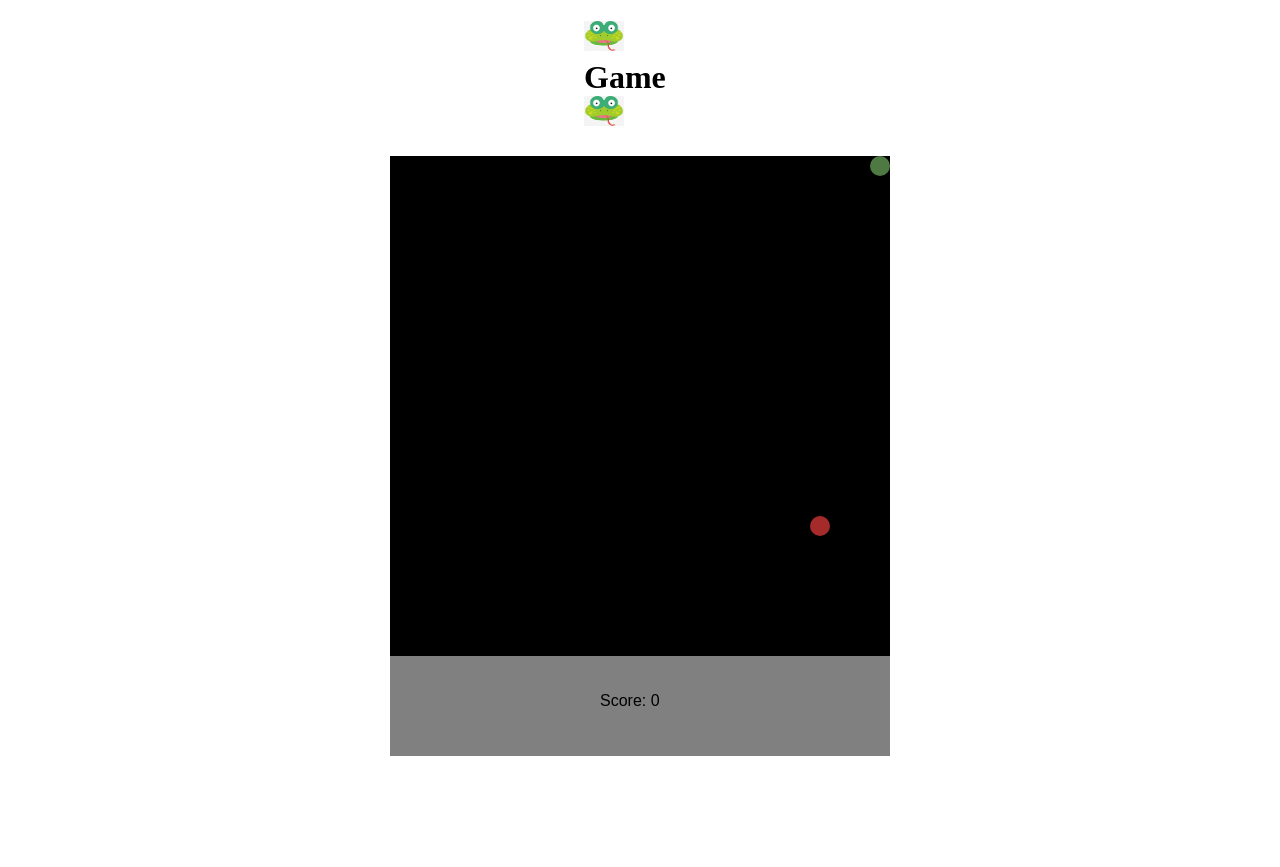
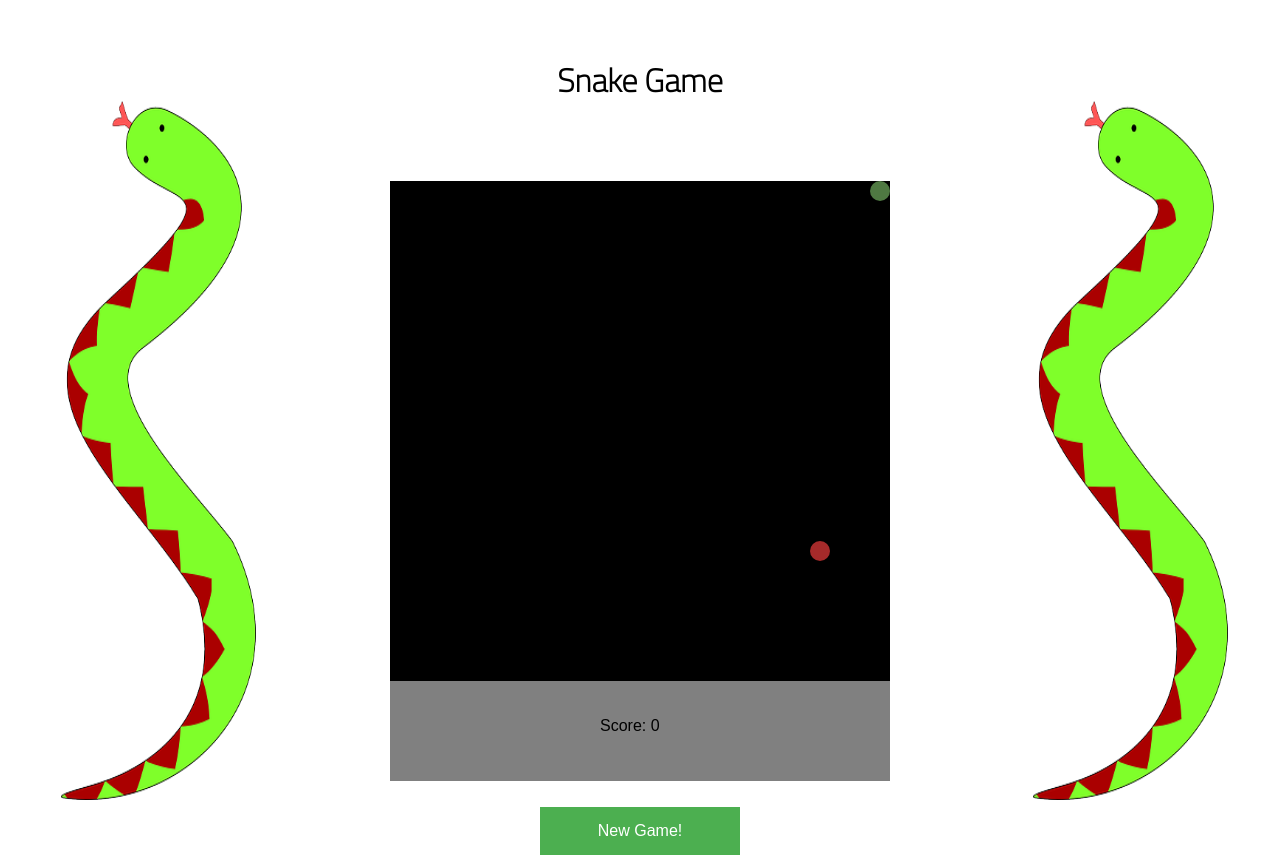
Before and after one commit to Gautam7702/Snake-Game, a plain HTML site: page index.html in a window 1280 px wide. Before the commit the page ends 800 px from the top, so only its background shows below. Drawn offline with Linux system fonts and the light colour scheme.

Commit message:
Added a home page

```diff
--- a/index.html
+++ b/index.html
@@ -6,13 +6,27 @@
   <meta name="viewport" content="width=device-width, initial-scale=1.0">
   <title>Snake Game</title>
   <link rel=  "stylesheet" href = "styles/style.css">
+  <link rel="preconnect" href="https://fonts.googleapis.com">
+<link rel="preconnect" href="https://fonts.gstatic.com" crossorigin>
+<link href="https://fonts.googleapis.com/css2?family=Cairo:wght@200&family=Titillium+Web:wght@200&display=swap" rel="stylesheet">
+  <link rel="preconnect" href="https://fonts.googleapis.com">
+<link rel="preconnect" href="https://fonts.gstatic.com" crossorigin>
+<link href="https://fonts.googleapis.com/css2?family=Cairo:wght@200&display=swap" rel="stylesheet">
 </head>
 <body>
-<h1> <img src ="snake.jfif" class = "snake"> Game <img src ="snake.jfif" class = "snake"></h1>
+  <img src = "snake.png" id = "part1" class = "part">
+  <img src = "snake.png" id = "part2" class = "part">
+
 <center>
+<h1> Snake Game </h1>
 <canvas width="500" height="600" id = "game_screen">
+</canvas>
+<br>
+<br>
+<button class="button" onclick = "newgame()">New Game!</button>
 </center>
-</canvas>
+
+
 </body>
 <script src = "script.js"></script>
 </html>
--- a/script.js
+++ b/script.js
@@ -1,9 +1,9 @@
-const canvas  = document.getElementById('game_screen');
-const ctx = canvas.getContext('2d');
+
 let snake = [];
 var score =0;
 let foodX,foodY;
 let foodEaten=1;
+
 document.addEventListener("keydown",PressKey);
 function PressKey(e)
     {
@@ -159,8 +159,13 @@ function draw(){
     snake[0] = Object.assign({}, head);
     drawSnake();
 }
-
+const canvas  = document.getElementById('game_screen');
+const ctx = canvas.getContext('2d');
 function newgame(){
+    //console.log(speed);
+    snake = [];
+    score =0;
+    ctx.clearRect(0,0,500,600);
     const bit = {
         x :-10,
         y :10,
@@ -171,5 +176,4 @@ function newgame(){
     foodEaten = 1;
     move();
 }
-
 newgame();
--- a/styles/style.css
+++ b/styles/style.css
@@ -2,10 +2,57 @@
     height : 30px;
     width:  40px;
 }
+
 h1{
-   width :  10vw;
-   margin-left :45vw;
+    margin-top: 50px;
+    font-family: 'Cairo', sans-serif;
 }
 canvas{
+    margin-top:50px;
     background-color: black;
 }
+.part{
+    position: absolute;
+    width: 200px;
+    height: 700px;
+    padding: 50px;
+}
+#part1{
+    right : 0px;
+}
+
+.heading{
+    position: relative;
+    top :  50px;
+    text-align: center;
+    margin-left : 580px;
+    width: 600px;
+}
+h2{
+    font-family: 'Cairo', sans-serif;
+    position:relative;
+    top: 100px;
+    display: inline;
+}
+.content{
+    margin-top :  150px;
+    font-family: 'Titillium Web', sans-serif;
+    line-height: 2;
+}
+.button {
+    background-color: #4CAF50;
+    border: none;
+    width: 200px;
+    color: white;
+    padding: 15px 32px;
+    text-align: center;
+    text-decoration: none;
+    display: inline-block;
+    font-size: 16px;
+    margin: 4px 2px;
+    cursor: pointer;
+  }
+  .button:hover
+  {
+            background-color:#4F7942 ;
+  }
```
Also changed, not shown: main.html (added, +28 -0 lines), snake.png (added).
